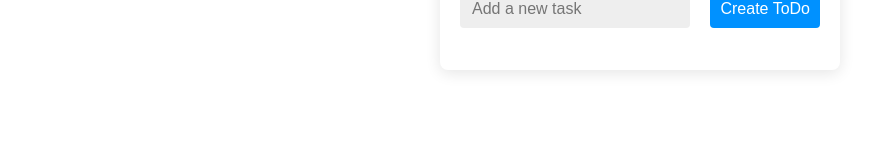
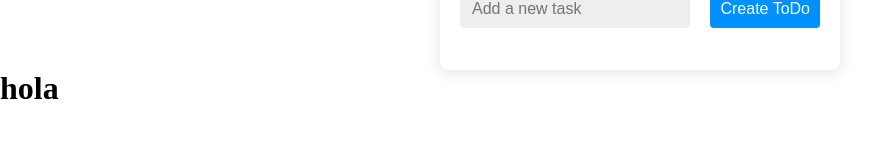
Before and after one commit to villalb4/10-Apps-React, a React (Create React App) app: page / in a window 1280 px wide. Shown: the part 130-290 px from the top of the page, without its empty margins (0-894 px from the left). Built offline with nearby package versions, Linux system fonts and the light colour scheme.

Commit message:
Weather app

```diff
--- a/src/App.js
+++ b/src/App.js
@@ -1,11 +1,13 @@
 import React from "react";
 import Todo from "./Components/Todo/Todo";
+import Weather from "./Components/Weather/Weather";
 import "./App.css"
 
 function App() {
   return (
     <div>
       <Todo />
+      <Weather />
     </div>
   )
 }
--- /dev/null
+++ b/src/Components/Weather/Weather.jsx
@@ -0,0 +1,12 @@
+import React from "react";
+import "./Weather.css"
+
+function Weather() {
+  return (
+    <div className="Weather">
+      <h1>hola</h1>
+    </div>
+  )
+}
+
+export default Weather;
```
Also changed, not shown: src/Components/Weather/Weather.css (added).
